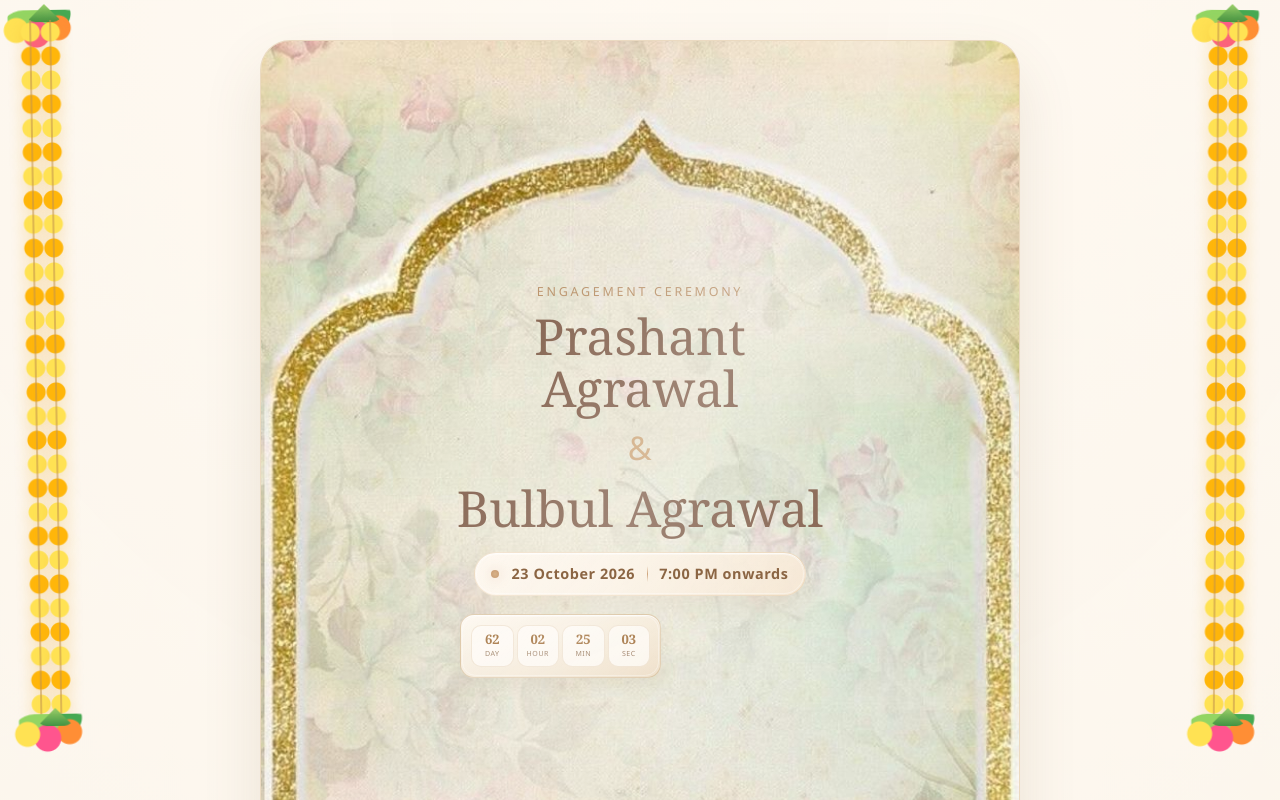
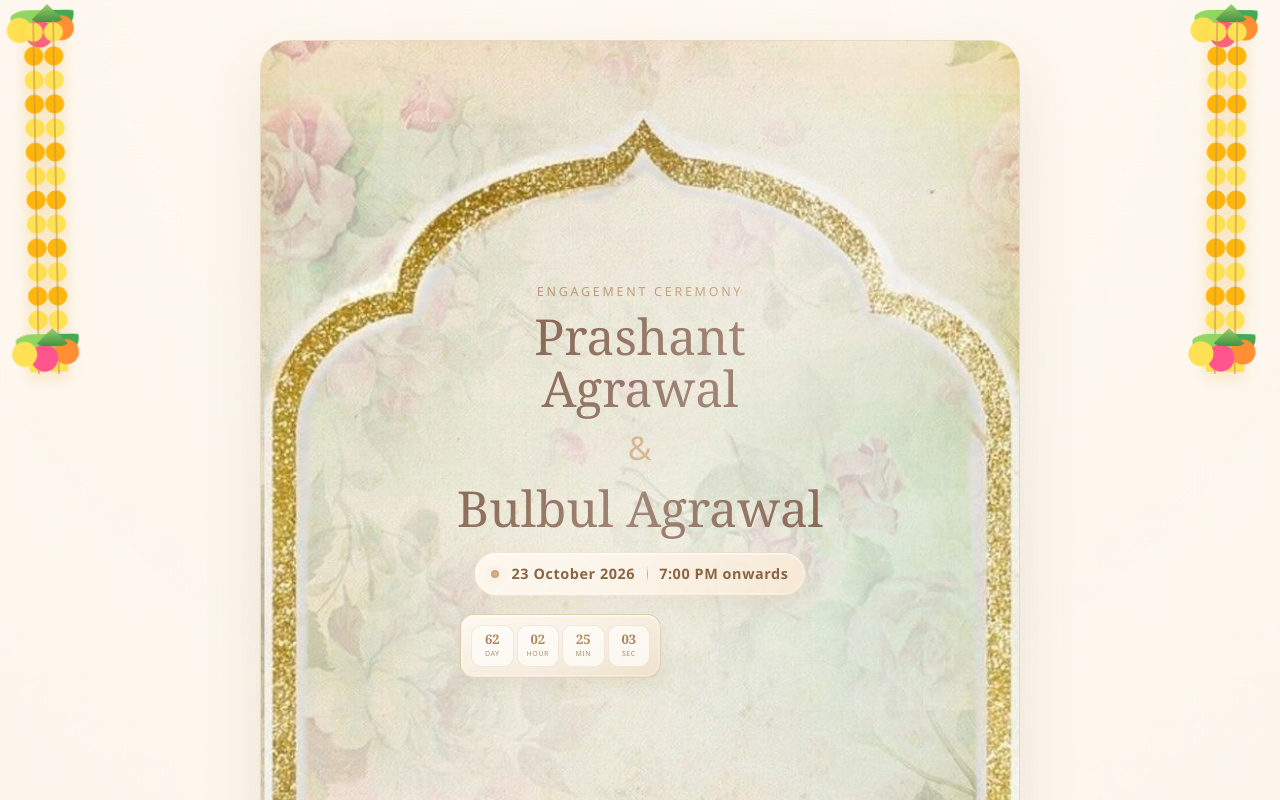
Before and after one commit to mkr45/pwb, a React (Vite) app: page / in a window 1280 px wide. Shown: the top 800 px of the page. Built offline with nearby package versions, Linux system fonts and the light colour scheme.

Commit message:
Adjust heights and positions for page corner garlands and invite card elements

```diff
--- a/src/App.css
+++ b/src/App.css
@@ -19,7 +19,7 @@
 .page-corner-garlands__item {
   position: absolute;
   width: 92px;
-  height: 760px;
+  height: 380px;
   opacity: 0.96;
   animation: garland-sway 6s ease-in-out infinite;
 }
@@ -88,7 +88,7 @@
   top: 18px;
   left: calc(50% - 14px);
   width: 24px;
-  height: 700px;
+  height: 350px;
   transform: translateX(-50%);
 }
 
@@ -142,7 +142,7 @@
 
 .page-corner-garlands__string--short {
   left: calc(50% + 6px);
-  height: 700px;
+  height: 350px;
   transform: translateX(-50%);
 }
 
@@ -452,7 +452,7 @@
 
 .invite-card__third-gallery {
   position: absolute;
-  top: 146px;
+  top: 90px;
   left: 50%;
   display: flex;
   flex-wrap: wrap;
```
